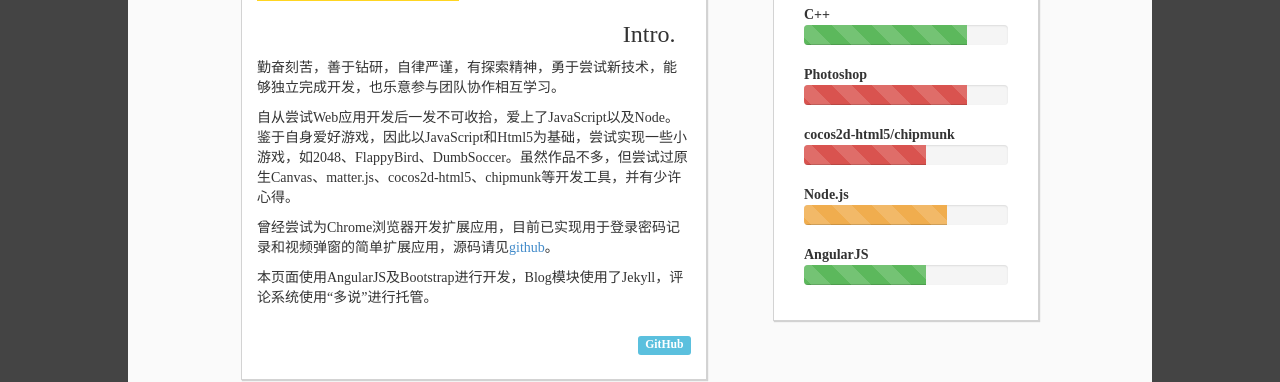
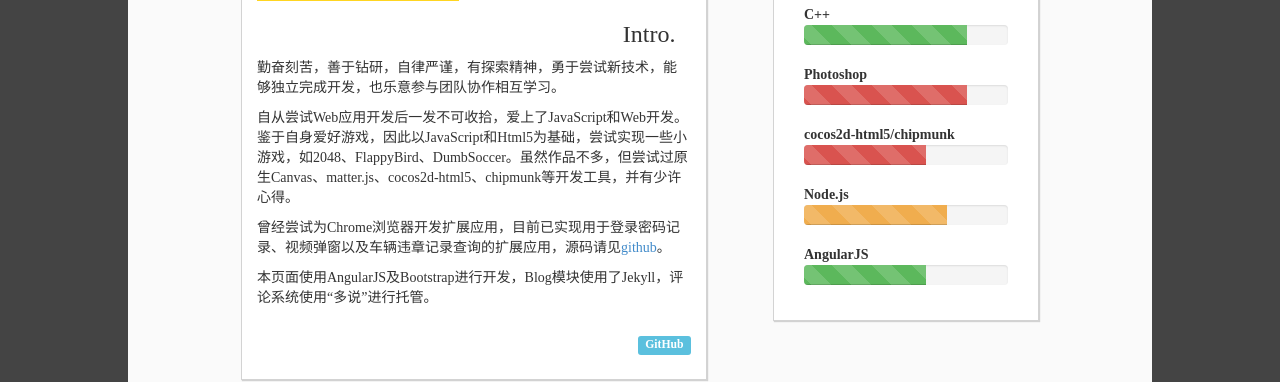
Before and after one commit to elcarim5efil/elcarim5efil.github.io, a Jekyll site: the page built from index.html, in a window 1280 px wide. Shown: the part 354-736 px from the top of the page. Built offline with Jekyll 4.4.1, drawn with Linux system fonts in a browser that asks for light colours; nearby versions of some CDN libraries; library files that are not in the unit come from our copies.

Commit message:
update info
update info

```diff
--- a/css/style.css
+++ b/css/style.css
@@ -255,5 +255,5 @@ __________________________________
 }
 
 #menuIndex ul li a:focus{
-    outlien: none;
+    outline: none;
 }
--- a/js/app.js
+++ b/js/app.js
@@ -6,8 +6,8 @@ var translations_zh = {
 		INFO:'东南大学 自动化学院',
 		gitrepo: 'https://github.com/elcarim5efil/repositories',
 		INTRO: '<p>勤奋刻苦，善于钻研，自律严谨，有探索精神，勇于尝试新技术，能够独立完成开发，也乐意参与团队协作相互学习。</p>'
-			+ '<p>自从尝试Web应用开发后一发不可收拾，爱上了JavaScript以及Node。鉴于自身爱好游戏，因此以JavaScript和Html5为基础，尝试实现一些小游戏，如2048、FlappyBird、DumbSoccer。虽然作品不多，但尝试过原生Canvas、matter.js、cocos2d-html5、chipmunk等开发工具，并有少许心得。</p>'
-			+ '<p>曾经尝试为Chrome浏览器开发扩展应用，目前已实现用于登录密码记录和视频弹窗的简单扩展应用，源码请见<a href="http://www.github.com/elcarim5efil" target="_blank">github</a>。</p>'
+			+ '<p>自从尝试Web应用开发后一发不可收拾，爱上了JavaScript和Web开发。鉴于自身爱好游戏，因此以JavaScript和Html5为基础，尝试实现一些小游戏，如2048、FlappyBird、DumbSoccer。虽然作品不多，但尝试过原生Canvas、matter.js、cocos2d-html5、chipmunk等开发工具，并有少许心得。</p>'
+			+ '<p>曾经尝试为Chrome浏览器开发扩展应用，目前已实现用于登录密码记录、视频弹窗以及车辆违章记录查询的扩展应用，源码请见<a href="http://www.github.com/elcarim5efil/ChromeExtensions" target="_blank">github</a>。</p>'
 			+ '<p>本页面使用AngularJS及Bootstrap进行开发，Blog模块使用了Jekyll，评论系统使用“多说”进行托管。</p>',
 	},
 	'MENU':{
```
